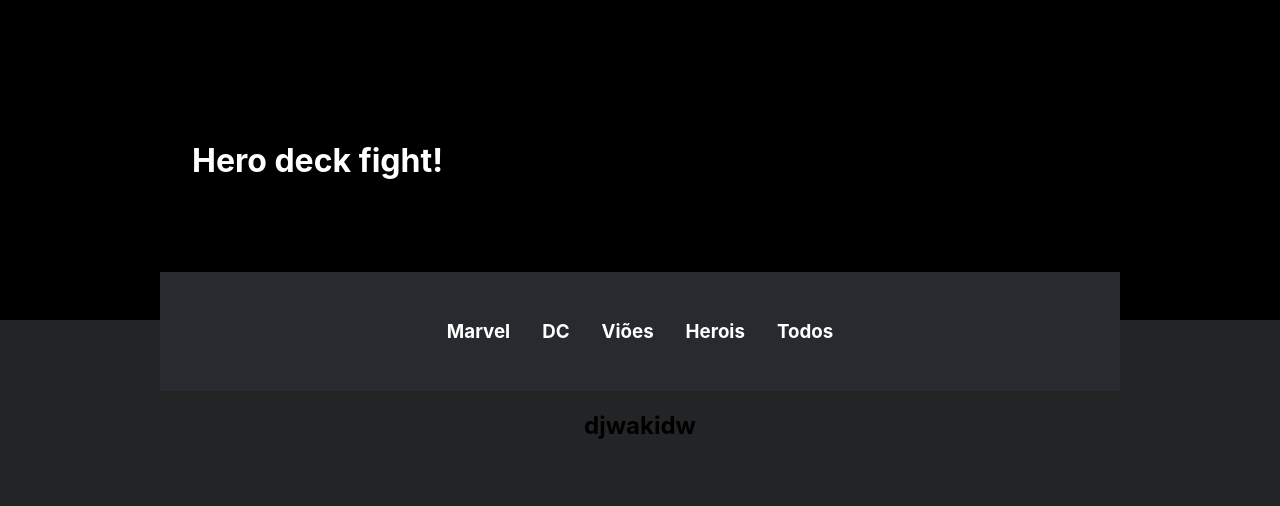
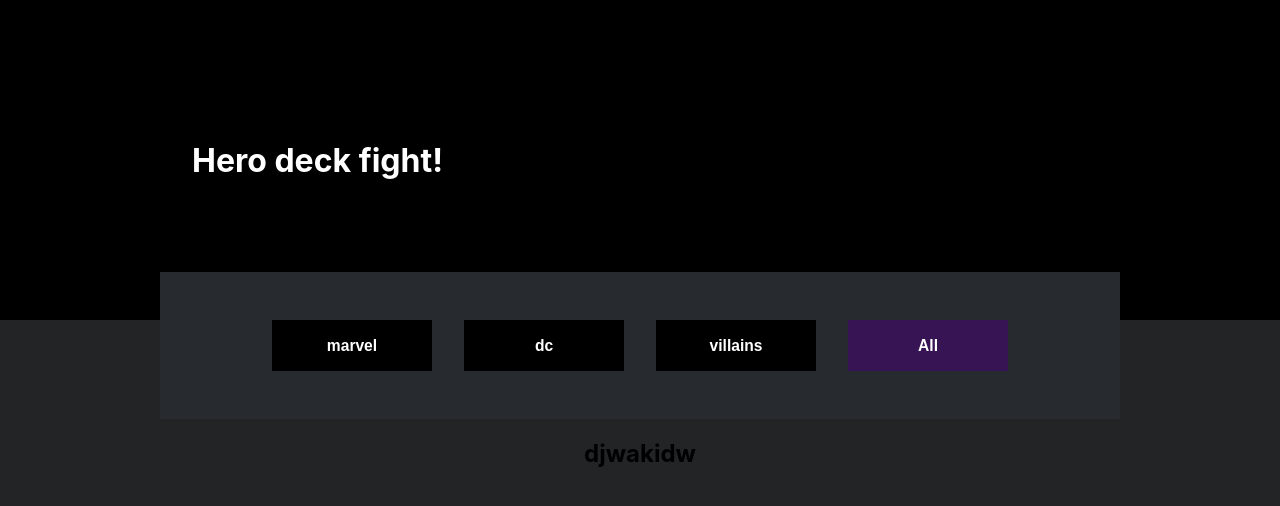
Before and after one commit to brenooliveiranascimento/desafio-front, a React (Create React App) app in the folder frontend/: page / in a window 1280 px wide. Shown: the top 506 px of the page. Built offline with nearby package versions, Linux system fonts and the light colour scheme.

Commit message:
add dinamic filters

```diff
--- a/frontend/src/Components/Filters/Filters.tsx
+++ b/frontend/src/Components/Filters/Filters.tsx
@@ -1,14 +1,23 @@
 import React from 'react';
 import './filters.css';
+import { useSelector } from 'react-redux';
 
 function Filters() {
+  const filters = Object.keys(useSelector(({ herosModules }:any) => herosModules.filters));
+  const currFilter = useSelector(({ herosModules }:any) => herosModules.currFilter);
   return (
     <section className="filter_container">
-      <h1>Marvel</h1>
-      <h1>DC</h1>
-      <h1>Viões</h1>
-      <h1>Herois</h1>
-      <h1>Todos</h1>
+      {
+        filters && filters.map((filter) => (
+          <button
+            className="filter_button"
+            type="button"
+            style={{ backgroundColor: currFilter === filter ? '#371454' : 'rgba(0,0,0)' }}
+          >
+            <h1>{filter}</h1>
+          </button>
+        ))
+      }
     </section>
   );
 }
--- a/frontend/src/Components/Filters/filters.css
+++ b/frontend/src/Components/Filters/filters.css
@@ -11,6 +11,10 @@
   flex-wrap: wrap;
 }
 
-.filter_container h1 {
+.filter_button {
+  background-color: none;
+  border: none;
+  color: white;
   margin: 1rem;
+  width: 10rem;
 }
--- a/frontend/src/redux/modules/herosModules/herosModules..ts
+++ b/frontend/src/redux/modules/herosModules/herosModules..ts
@@ -4,7 +4,9 @@
     marvel: [],
     dc: [],
     villains: [],
+    All: [],
   },
+  currFilter: 'All',
 };
 
 const ACTION_INITIAL_STATE = {
```
